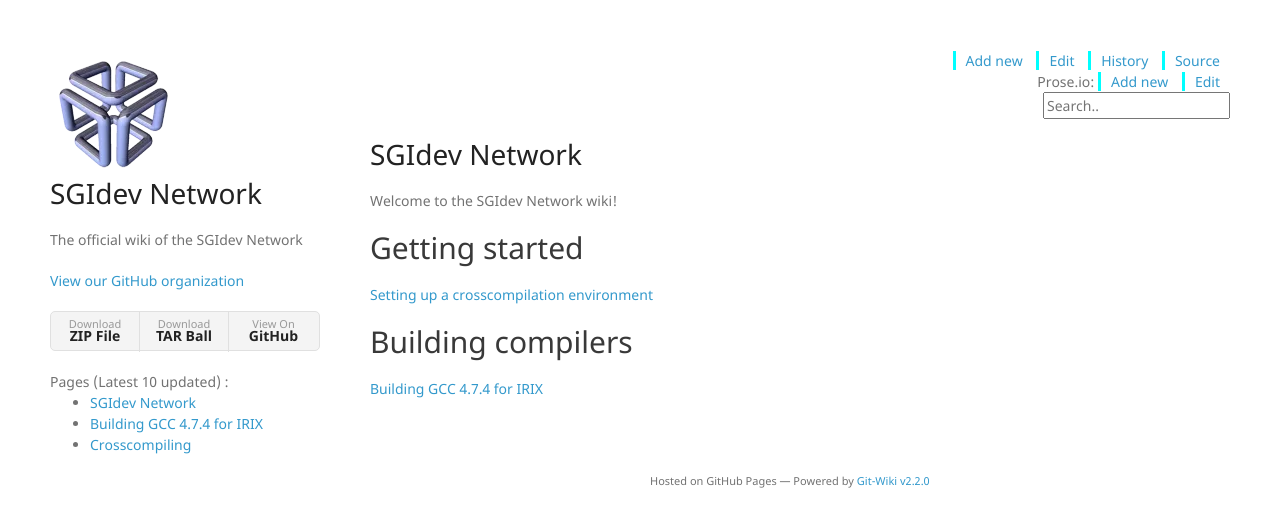
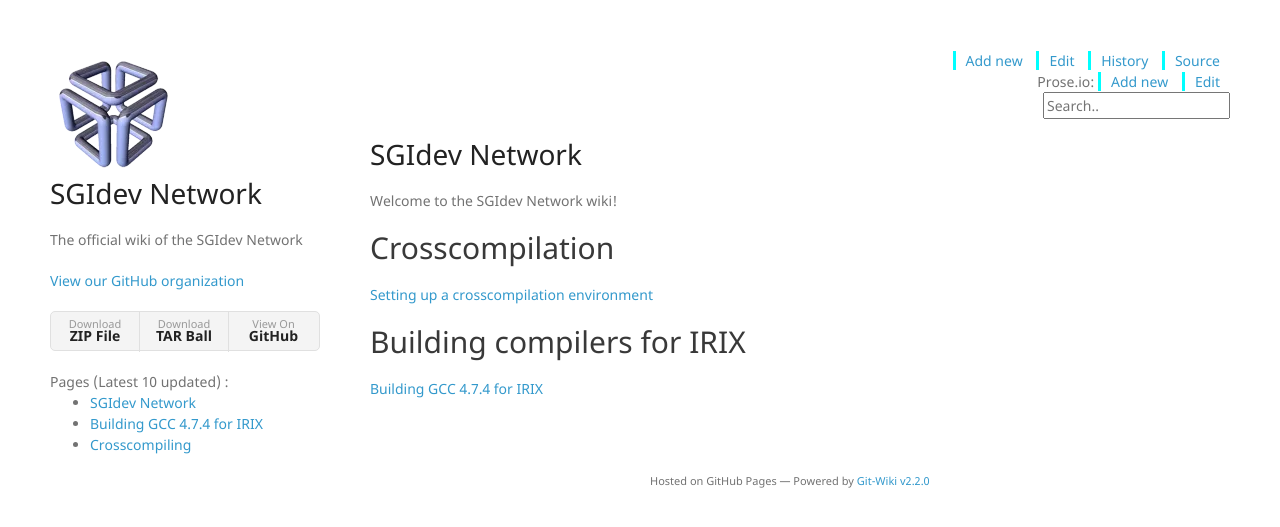
Before and after one commit to sgidevnet/sgidevnet.github.io, a Jekyll site: the page built from index.md, in a window 1280 px wide. Shown: the top 527 px of the page. Built offline with Jekyll 4.4.1, drawn with Linux system fonts in a browser that asks for light colours; nearby versions of some CDN libraries; our own code applies the rules of GitHub Pages for plain Markdown files.

Commit message:
change to index - getting started -> crosscompilation

```diff
--- a/index.md
+++ b/index.md
@@ -1,8 +1,8 @@
 # SGIdev Network
 Welcome to the SGIdev Network wiki!
 
-## Getting started
+## Crosscompilation
 [Setting up a crosscompilation environment](wiki/crosscompiling.html)
 
-## Building compilers
+## Building compilers for IRIX
 [Building GCC 4.7.4 for IRIX](wiki/Building_GCC_474_for_IRIX.html)
```
